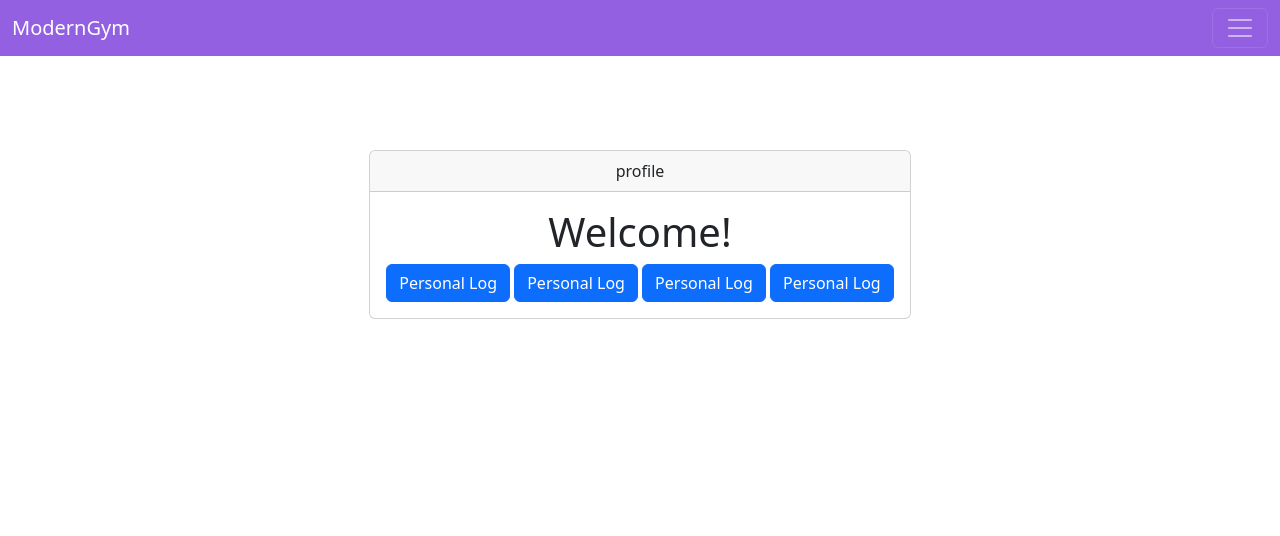
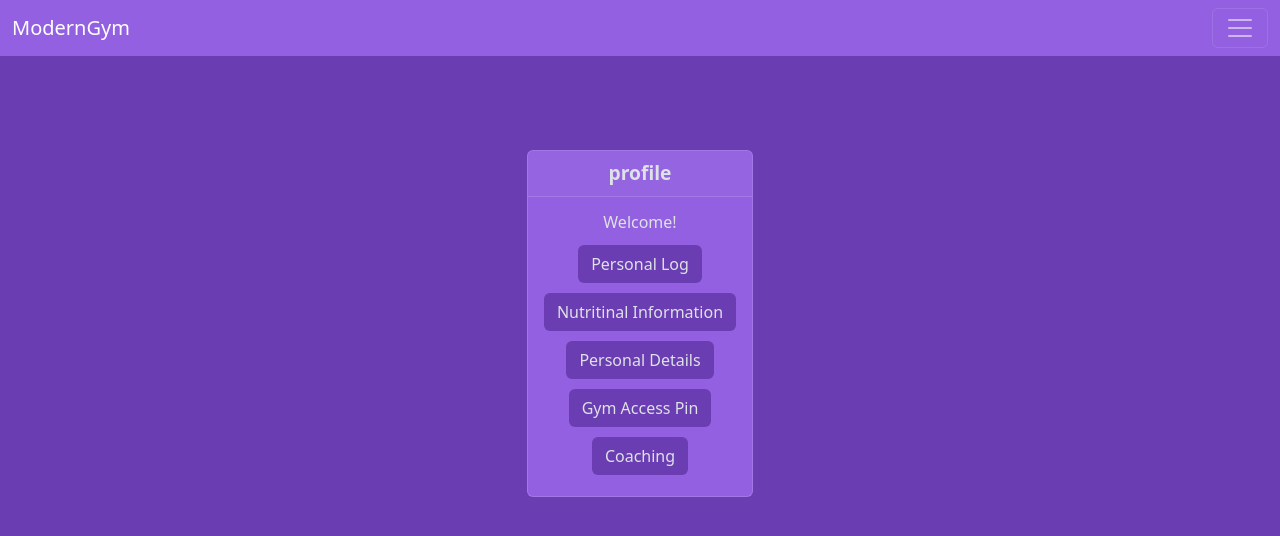
Before and after one commit to LethalEthan/APR, a plain HTML site: page profile.html in a window 1280 px wide. Drawn offline with nearby package versions, Linux system fonts and the light colour scheme.

Commit message:
more profile page changes and website colour edit

```diff
--- a/css/style-sheet.css
+++ b/css/style-sheet.css
@@ -1,3 +1,19 @@
 body{
     padding-top: 150px;
+    background-color:#6a3db3;
 }
+
+h1{
+    font-size:medium;
+}
+
+.Tfont{
+    font-size: larger;
+    font-weight:600;
+
+}
+
+.pBtnPadding{
+    padding-top: 5px;
+    padding-bottom: 5px;
+}
--- a/profile.html
+++ b/profile.html
@@ -33,18 +33,25 @@
 
 
    <div class="d-flex justify-content-center">
-        <div class="card text-center">
-            <div class="card-header">profile</div>
+        <div class="card text-center" style="background-color:#9260e0;" data-bs-theme="dark">
+            <div class="card-header Tfont">profile</div>
             <div class="card-body">
                 <h1 class="card-title">Welcome!</h1>
-                <a href="" class="btn btn-primary">Personal Log</a>
-                <a href="" class="btn btn-primary">Personal Log</a>
-                <a href="" class="btn btn-primary">Personal Log</a>
-                <a href="" class="btn btn-primary">Personal Log</a>
+                <div class="flex-column d-flex">
+                <span class="pBtnPadding"><a href="" class="btn"style="background-color: #6a3db3;" data-bs-theme="dark">Personal Log</a></span>
+                <span class="pBtnPadding"><a href="" class="btn"style="background-color: #6a3db3;" data-bs-theme="dark">Nutritinal Information</a></span>
+                <span class="pBtnPadding"><a href="" class="btn"style="background-color: #6a3db3;" data-bs-theme="dark">Personal Details</a></span>
+                <span class="pBtnPadding"><a href="" class="btn"style="background-color: #6a3db3;" data-bs-theme="dark">Gym Access Pin</a></span>
+                <span class="pBtnPadding"><a href="" class="btn"style="background-color: #6a3db3;" data-bs-theme="dark">Coaching</a></span>
+            </div>
             </div>
         </div>
     </div>
 
+    <footer class="" style="background-color:#6a3db3;">
+    <div class="container-fluid"></div>
+    </footer>
+
     <script src="https://cdn.jsdelivr.net/npm/bootstrap@5.3.2/dist/js/bootstrap.bundle.min.js" integrity="sha384-C6RzsynM9kWDrMNeT87bh95OGNyZPhcTNXj1NW7RuBCsyN/o0jlpcV8Qyq46cDfL" crossorigin="anonymous"></script>
 </body>
 </html>
```
